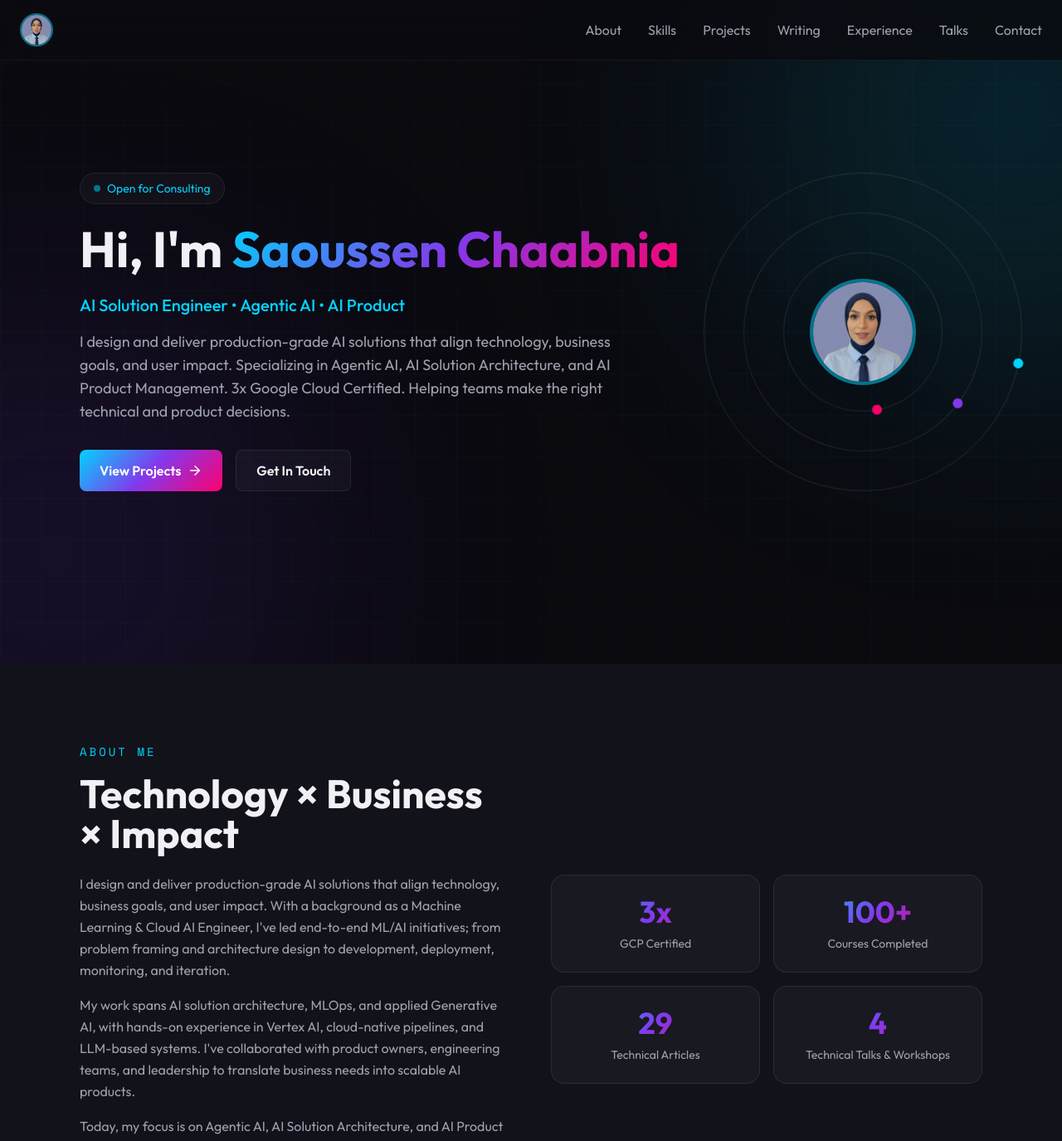
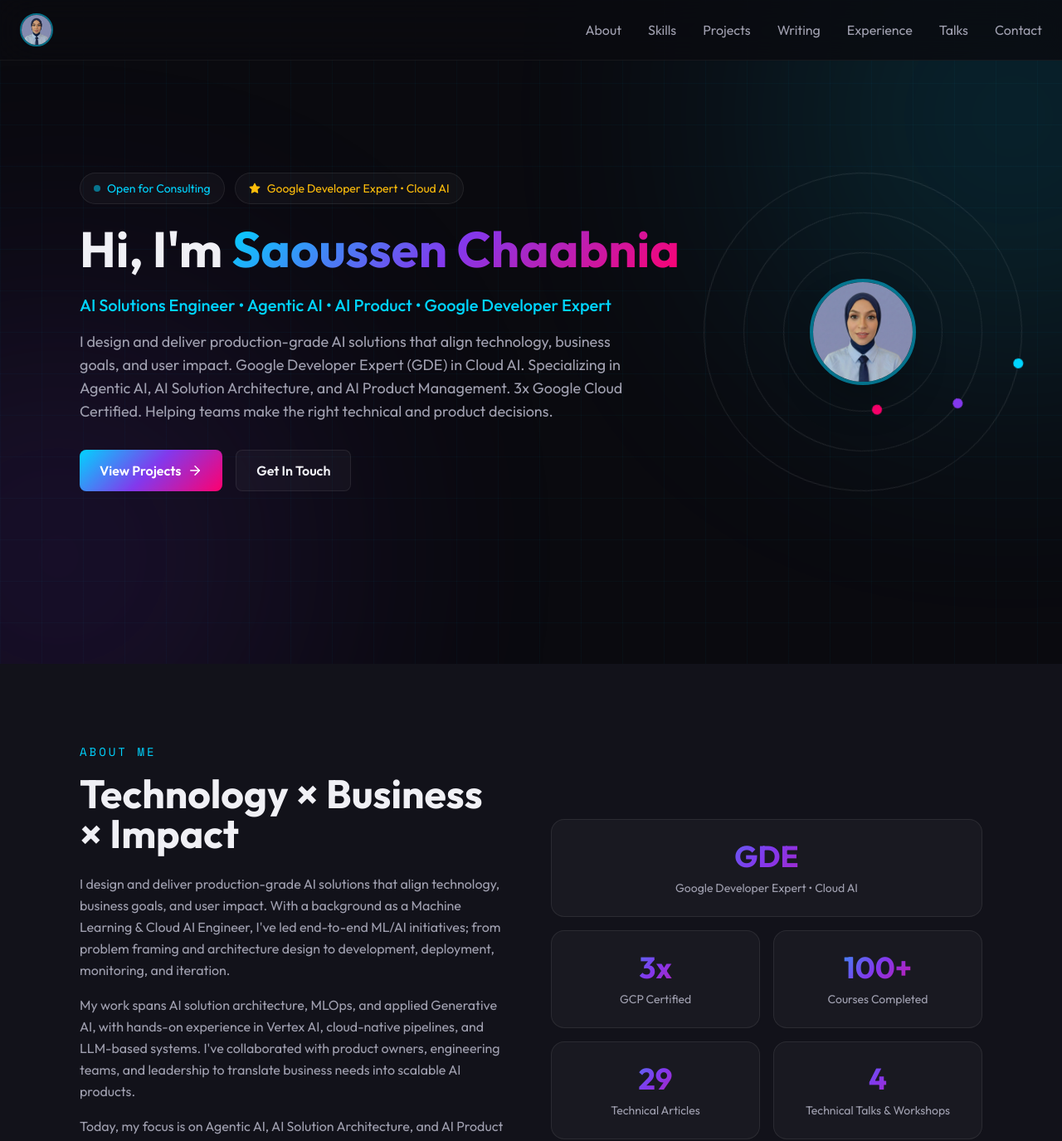
Before and after one commit to Saoussen-CH/Saoussen-CH.github.io, a React (Vite) app: page / in a window 1280 px wide. Shown: the top 1375 px of the page at 83% size. Built offline with nearby package versions, Linux system fonts and the light colour scheme; the HTML template or start-up script is replaced by a standard one.

Commit message:
Add Google Developer Expert (GDE) in Cloud AI recognition

```diff
--- a/src/components/About.tsx
+++ b/src/components/About.tsx
@@ -41,7 +41,7 @@ export function About() {
                 initial={{ opacity: 0, y: 20 }}
                 animate={isInView ? { opacity: 1, y: 0 } : {}}
                 transition={{ duration: 0.4, delay: 0.3 + index * 0.1 }}
-                className="glass rounded-2xl p-6 text-center glass-hover"
+                className={`glass rounded-2xl p-6 text-center glass-hover${'featured' in stat && stat.featured ? ' col-span-2' : ''}`}
               >
                 <div className="text-4xl font-bold gradient-text mb-2">
                   {stat.value}
--- a/src/components/Hero.tsx
+++ b/src/components/Hero.tsx
@@ -1,20 +1,26 @@
 import { motion } from 'framer-motion';
-import { ArrowRight } from 'lucide-react';
+import { ArrowRight, Star } from 'lucide-react';
 import { profile } from '../data';
 
 export function Hero() {
   return (
     <section className="min-h-screen flex items-center px-6 md:px-12 lg:px-24 relative">
       <div className="max-w-4xl">
-        {/* Availability Badge */}
+        {/* Badges */}
         <motion.div
           initial={{ opacity: 0, y: 20 }}
           animate={{ opacity: 1, y: 0 }}
           transition={{ duration: 0.5 }}
-          className="inline-flex items-center gap-2 px-4 py-2 glass rounded-full mb-6"
+          className="flex flex-wrap gap-3 mb-6"
         >
-          <span className="w-2 h-2 bg-accent-cyan rounded-full animate-pulse" />
-          <span className="text-accent-cyan text-sm">{profile.availability}</span>
+          <div className="inline-flex items-center gap-2 px-4 py-2 glass rounded-full">
+            <span className="w-2 h-2 bg-accent-cyan rounded-full animate-pulse" />
+            <span className="text-accent-cyan text-sm">{profile.availability}</span>
+          </div>
+          <div className="inline-flex items-center gap-2 px-4 py-2 glass rounded-full">
+            <Star size={14} className="text-accent-gold fill-accent-gold" />
+            <span className="text-accent-gold text-sm">Google Developer Expert • Cloud AI</span>
+          </div>
         </motion.div>
 
         {/* Main Heading */}
--- a/src/data/profile.ts
+++ b/src/data/profile.ts
@@ -6,7 +6,7 @@ import { Certification, Education, Experience, Skill, SocialLink, Talk } from '.
 
 export const profile = {
   name: 'Saoussen Chaabnia',
-  title: 'AI Solution Engineer • Agentic AI • AI Product',
+  title: 'AI Solutions Engineer • Agentic AI • AI Product • Google Developer Expert',
   tagline: 'Designing production-grade AI solutions that align technology, business goals, and user impact',
   email: 'saoussen.chaabnia.pro@gmail.com',
   location: 'Tunisia',
@@ -14,7 +14,7 @@ export const profile = {
 
   // Hero section
   heroDescription: `I design and deliver production-grade AI solutions that align technology, business goals,
-    and user impact. Specializing in Agentic AI, AI Solution Architecture, and AI Product Management.
+    and user impact. Google Developer Expert (GDE) in Cloud AI. Specializing in Agentic AI, AI Solution Architecture, and AI Product Management.
     3x Google Cloud Certified. Helping teams make the right technical and product decisions.`,
 
   // About section - Updated to match LinkedIn
@@ -32,6 +32,7 @@ export const profile = {
 
   // Stats
   stats: [
+    { value: 'GDE', label: 'Google Developer Expert • Cloud AI', featured: true },
     { value: '3x', label: 'GCP Certified' },
     { value: '100+', label: 'Courses Completed' },
     { value: '29', label: 'Technical Articles' },
```
